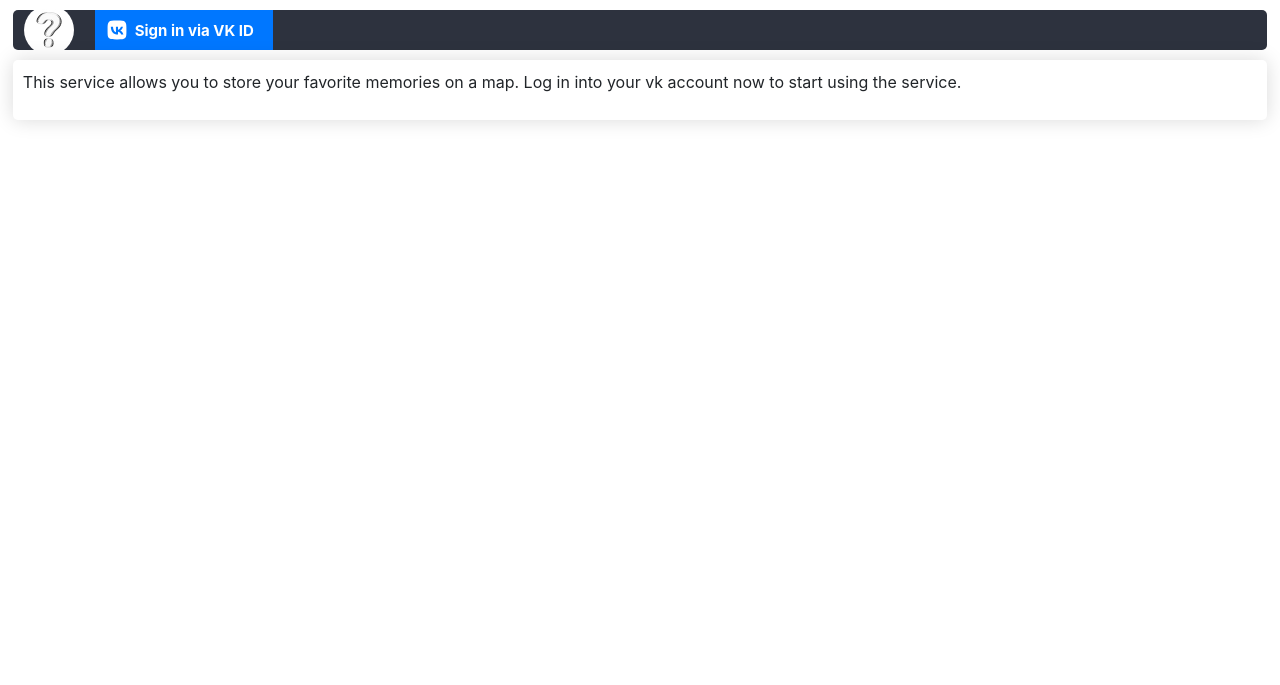
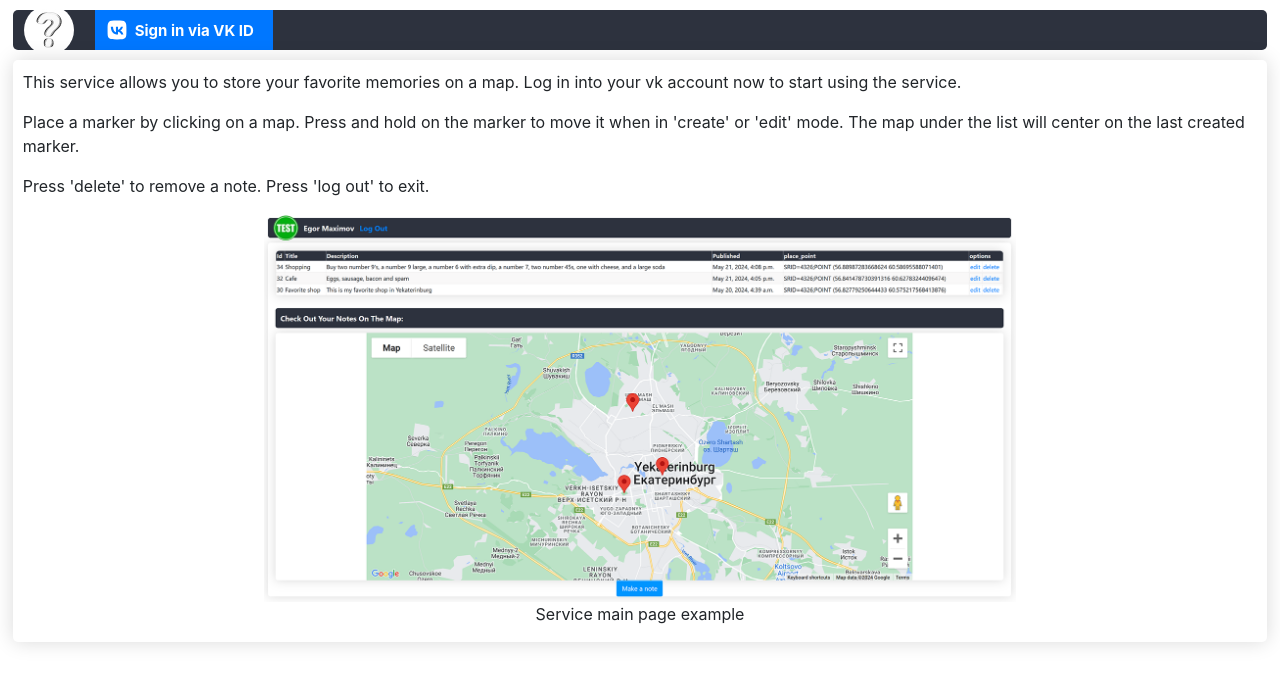
Before and after one commit to SigmaMu01/inee-test-map, a Django app: page / in a window 1280 px wide. Shown: the top 685 px of the page. Run offline with Django 5.2, Linux system fonts and the light colour scheme; some libraries are stand-ins or nearby versions.

Commit message:
Modify html files for better readability

```diff
--- a/docker-compose.yml
+++ b/docker-compose.yml
@@ -9,7 +9,7 @@ services:
     volumes:
       - ~/.pg/pg_data/notes:/var/lib/postgresql/data
     env_file:
-      - .docker.env
+      - .db.env
   web:
     build:
       dockerfile: Dockerfile
--- a/mnotes/static/mnotes/main.css
+++ b/mnotes/static/mnotes/main.css
@@ -138,17 +120,11 @@ form{
   border-radius: 50%;
 }
 
-.button {
-  background-color: #4267b1;
-  color: white;
-  padding: 4px 10px;
-  font-weight: 600;
-  font-size: 14px;
-  border-radius: 5px;
-}
-
-.button:hover {
-  color: white;
+.image {
+  display: block;
+  margin-left: auto;
+  margin-right: auto;
+  width: 60%;
 }
 
 .linkbox{
--- a/mnotes/templates/mnotes/base.html
+++ b/mnotes/templates/mnotes/base.html
@@ -23,7 +23,7 @@
   <script src="//cdnjs.cloudflare.com/ajax/libs/moment.js/2.8.4/moment.min.js"></script>
   <script src="//cdn.datatables.net/plug-ins/1.10.21/sorting/datetime-moment.js"></script>
 
-  <title> Django Google Maps Tutorial</title>
+  <title>Map a Wish</title>
 
 </head>
 
--- a/mnotes/templates/mnotes/create.html
+++ b/mnotes/templates/mnotes/create.html
@@ -13,11 +13,11 @@
       {% csrf_token %}
 
       {% if is_edit %}
-      {% include 'mnotes/map2.html' %}
+      {% include 'mnotes/map_edit.html' %}
       {% else %}
-      {% include 'mnotes/map3.html' %}
+      {% include 'mnotes/map_create.html' %}
       {% endif %}
-      <button class="submit" type="submit" id="submit_button">Create</button>
+      <button class="button" type="submit" id="submit_button">Create</button>
     </form>
   </div>
 </div>
--- a/mnotes/templates/mnotes/index.html
+++ b/mnotes/templates/mnotes/index.html
@@ -35,10 +35,22 @@
   </div>
 
   <div class="linkholder">
-    <p style="padding:10px">
+    <p style="padding-left:10px; padding-top:10px">
       This service allows you to store your favorite memories on a map.
       Log in into your vk account now to start using the service.
     </p>
+    <p style="padding-left:10px">
+      Place a marker by clicking on a map. Press and hold on the marker to move it
+      when in 'create' or 'edit' mode. The map under the list will center on the last
+      created marker.
+    </p>
+    <p style="padding-left:10px">
+      Press 'delete' to remove a note. Press 'log out' to exit.
+    </p>
+    <figure>
+      <img src="{% static 'mnotes/index_img1.png' %}" class="image">
+      <figcaption style="text-align: center">Service main page example</figcaption>
+    </figure>
     </div>
 </div>
 {% endblock %}
```
Also changed, not shown: other parts of mnotes/static/mnotes/main.css (+5 -23 lines), mnotes/templates/mnotes/notes.html (+5 -3 lines), .linters/isort.cfg, mnotes/static/mnotes/index_img1.png (added), mnotes/templates/mnotes/map_create.html (renamed from mnotes/templates/mnotes/map3.html), mnotes/templates/mnotes/map_edit.html (renamed from mnotes/templates/mnotes/map2.html).
